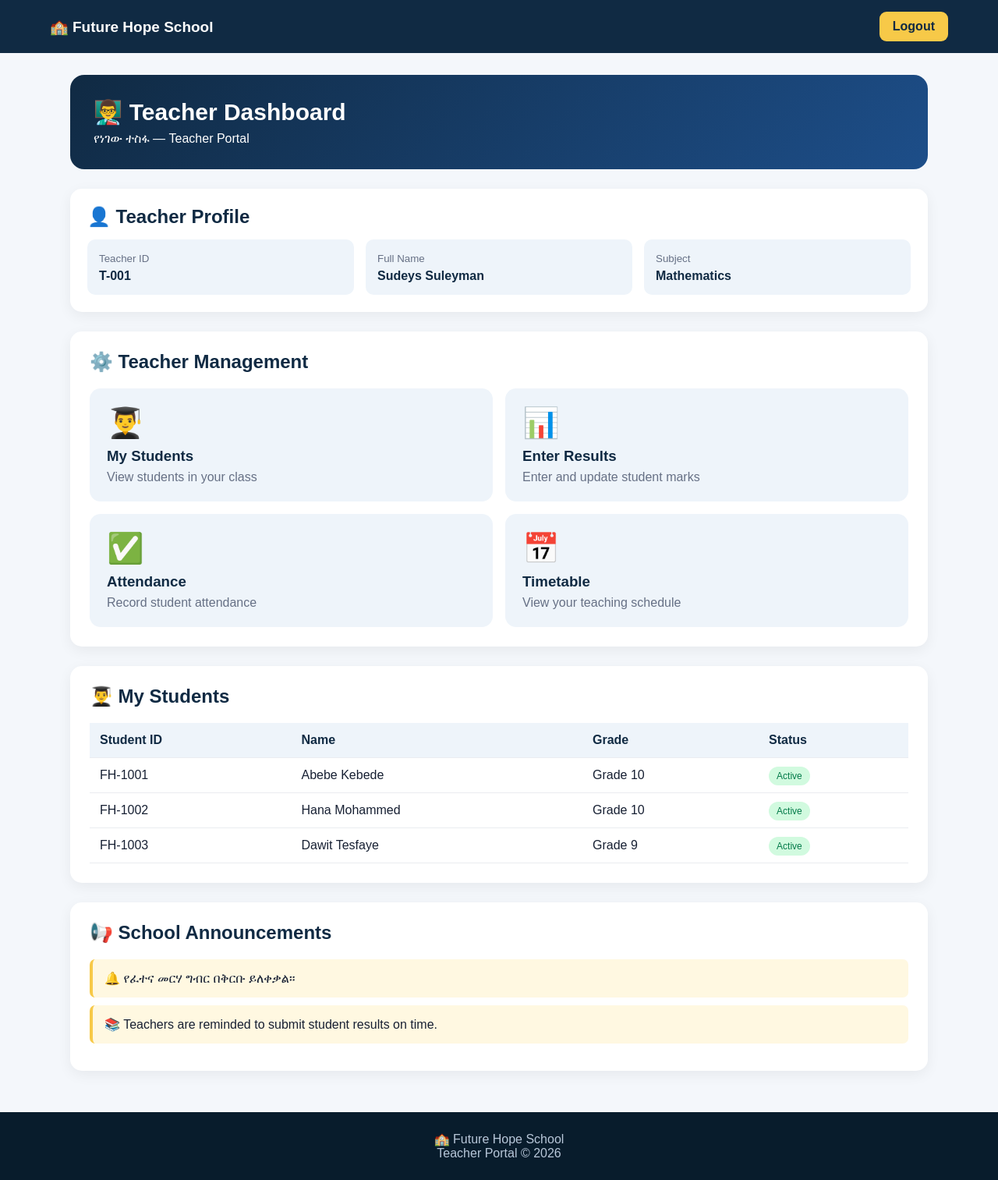
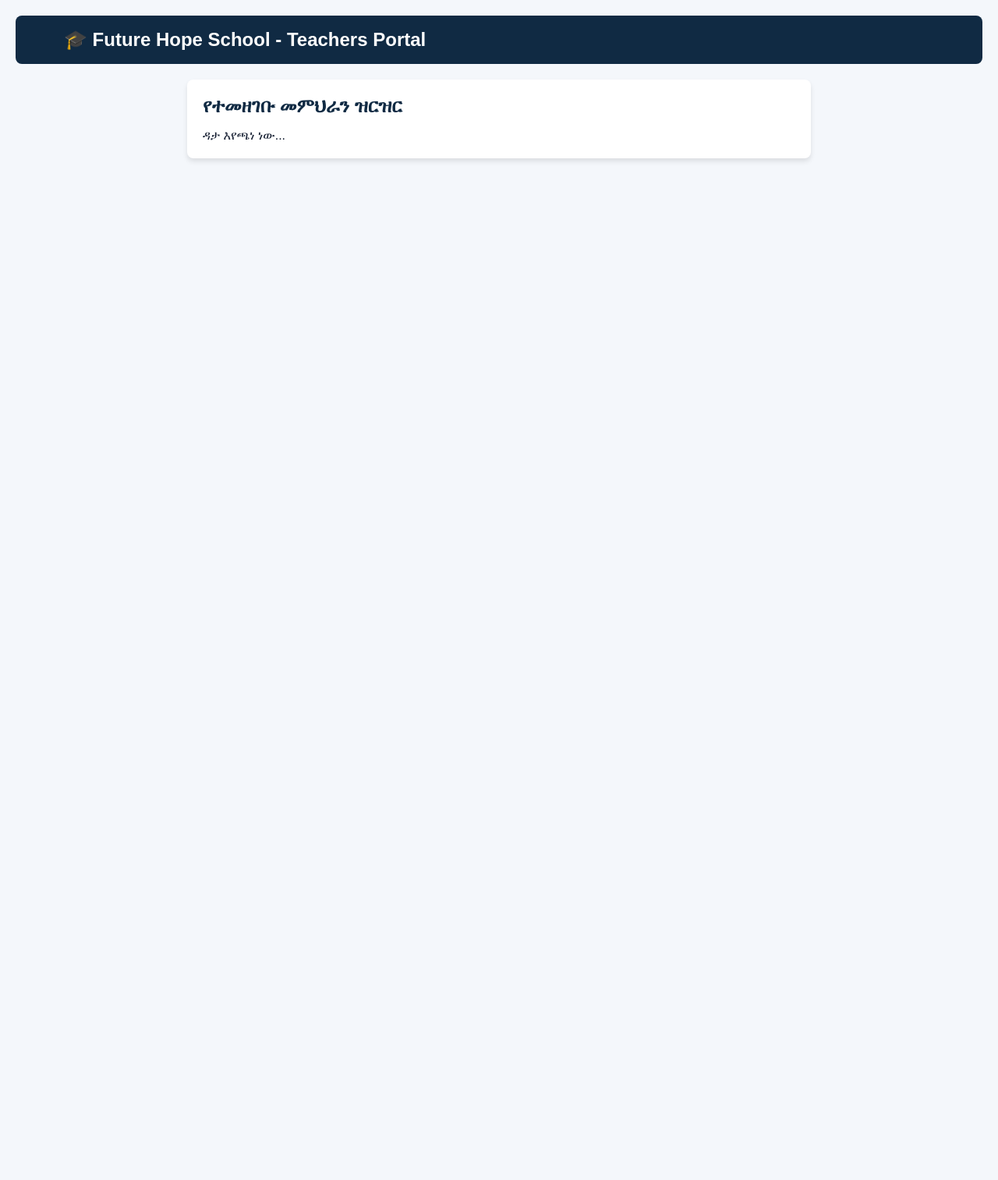
Before and after one commit to sudi00118-jpg/shool, a website: page teacher.html in a window 1280 px wide. Shown: the whole page at 78% size. After the commit the page ends 800 px from the top, so only its background shows below. Drawn offline with nearby package versions, Linux system fonts and the light colour scheme.

Commit message:
Refactor teacher.html for improved layout and style
Updated the HTML structure and style for the teacher portal, including language changes, header, and layout adjustments.

```diff
--- a/teacher.html
+++ b/teacher.html
@@ -1,534 +1,39 @@
 <!DOCTYPE html>
-<html lang="en">
-
+<html lang="am">
 <head>
   <meta charset="UTF-8">
   <meta name="viewport" content="width=device-width, initial-scale=1.0">
+  <title>Teachers Management | Future Hope School</title>
 
-<title>Teacher Dashboard | Future Hope</title>
+  <!-- Supabase CDN & JS Script -->
+  <script src="https://cdn.jsdelivr.net/npm/@supabase/supabase-js@2"></script>
+  <script src="script.js" defer></script>
 
   <style>
-
-*{
-    box-sizing:border-box;
-    margin:0;
-    padding:0;
-    font-family:Arial,sans-serif;
-}
-
-body{
-    background:#f4f7fb;
-    color:#172033;
-}
-
-/* HEADER */
-
-.header{
-    background:#102a43;
-    color:white;
-    padding:15px 5%;
-
-    display:flex;
-    justify-content:space-between;
-    align-items:center;
-}
-
-.logo{
-    font-size:19px;
-    font-weight:bold;
-}
-
-.logout{
-    background:#f7c948;
-    color:#102a43;
-    text-decoration:none;
-    padding:10px 17px;
-    border-radius:9px;
-    font-weight:bold;
-}
-
-/* MAIN */
-
-.container{
-    width:92%;
-    max-width:1100px;
-    margin:auto;
-    padding:28px 0;
-}
-
-/* WELCOME */
-
-.welcome{
-    background:linear-gradient(135deg,#102a43,#1d4e89);
-    color:white;
-    padding:30px;
-    border-radius:18px;
-    margin-bottom:25px;
-}
-
-.welcome h1{
-    font-size:30px;
-    margin-bottom:8px;
-}
-
-.welcome p{
-    font-size:16px;
-}
-
-/* PROFILE */
-
-.profile{
-    background:white;
-    padding:22px;
-    border-radius:15px;
-    margin-bottom:25px;
-    box-shadow:0 5px 18px rgba(0,0,0,.06);
-}
-
-.profile h2{
-    color:#102a43;
-    margin-bottom:15px;
-}
-
-.profile-grid{
-    display:grid;
-    grid-template-columns:repeat(3,1fr);
-    gap:15px;
-}
-
-.info{
-    background:#eef4fa;
-    padding:15px;
-    border-radius:10px;
-}
-
-.info small{
-    color:#667085;
-}
-
-.info strong{
-    display:block;
-    margin-top:5px;
-    color:#102a43;
-}
-
-/* ACTIONS */
-
-.section{
-    background:white;
-    padding:25px;
-    border-radius:15px;
-    margin-bottom:25px;
-    box-shadow:0 5px 18px rgba(0,0,0,.06);
-}
-
-.section-title{
-    color:#102a43;
-    font-size:24px;
-    margin-bottom:20px;
-}
-
-.actions{
-    display:grid;
-    grid-template-columns:repeat(2,1fr);
-    gap:16px;
-}
-
-.action{
-    display:block;
-    text-decoration:none;
-    color:#172033;
-    background:#eef4fa;
-    padding:22px;
-    border-radius:14px;
-    transition:.2s;
-}
-
-.action:hover{
-    transform:translateY(-3px);
-    background:#e1edf8;
-}
-
-.icon{
-    font-size:38px;
-    margin-bottom:10px;
-}
-
-.action h3{
-    color:#102a43;
-    margin-bottom:7px;
-}
-
-.action p{
-    color:#667085;
-}
-
-/* STUDENTS */
-
-.table-wrap{
-    overflow-x:auto;
-}
-
-table{
-    width:100%;
-    border-collapse:collapse;
-    min-width:600px;
-}
-
-th,td{
-    padding:13px;
-    text-align:left;
-    border-bottom:1px solid #eaecf0;
-}
-
-th{
-    background:#eef4fa;
-    color:#102a43;
-}
-
-.badge{
-    background:#d1fadf;
-    color:#027a48;
-    padding:5px 10px;
-    border-radius:20px;
-    font-size:12px;
-}
-
-/* NOTICE */
-
-.notice{
-    background:#fff8e1;
-    border-left:4px solid #f7c948;
-    padding:15px;
-    border-radius:7px;
-    margin-bottom:10px;
-}
-
-/* FOOTER */
-
-footer{
-    background:#081c2c;
-    color:#b8c7d9;
-    text-align:center;
-    padding:25px;
-}
-
-/* MOBILE */
-
-@media(max-width:650px){
-
-    .profile-grid{
-        grid-template-columns:1fr;
-    }
-
-    .actions{
-        grid-template-columns:1fr;
-    }
-
-    .welcome h1{
-        font-size:25px;
-    }
-
-    .container{
-        width:92%;
-    }
-
-}
-
+    * { margin:0; padding:0; box-sizing:border-box; font-family:Arial, sans-serif; }
+    body { background: #f4f7fb; color: #172033; padding: 20px; }
+    .header { background: #102a43; color: white; padding: 17px 5%; display: flex; justify-content: space-between; align-items: center; border-radius: 8px; margin-bottom: 20px; }
+    .container { max-width: 800px; margin: auto; }
+    .list-card { background: white; padding: 20px; border-radius: 8px; box-shadow: 0 4px 6px rgba(0,0,0,0.1); }
+    .list-card h2 { margin-bottom: 15px; color: #102a43; }
+    .teacher-item { background: #eef2f7; padding: 12px; margin-bottom: 10px; border-radius: 5px; border-left: 5px solid #27ab83; }
   </style>
-
 </head>
-
 <body>
 
-
-<!-- HEADER -->
-
-<header class="header">
-
-    <div class="logo">
-        🏫 Future Hope School
+  <div class="header">
+    <h2>🎓 Future Hope School - Teachers Portal</h2>
   </div>
 
-    <a href="login.html" class="logout">
-        Logout
-    </a>
-
-</header>
-
-
-<main class="container">
-
-
-<!-- WELCOME -->
-
-<section class="welcome">
-
-    <h1>
-        👨‍🏫 Teacher Dashboard
-    </h1>
-
-    <p>
-        የነገው ተስፋ — Teacher Portal
-    </p>
-
-</section>
-
-
-<!-- TEACHER PROFILE -->
-
-<section class="profile">
-
-    <h2>
-        👤 Teacher Profile
-    </h2>
-
-    <div class="profile-grid">
-
-        <div class="info">
-            <small>Teacher ID</small>
-            <strong>T-001</strong>
+  <div class="container">
+    <div class="list-card">
+      <h2>የተመዘገቡ መምህራን ዝርዝር</h2>
+      <!-- ዳታው በ Supabase በኩል እዚህ ቦታ ይገባል -->
+      <div id="teacherList">
+        <p>ዳታ እየጫነ ነው...</p>
       </div>
-
-        <div class="info">
-            <small>Full Name</small>
-            <strong>Sudeys Suleyman</strong>
     </div>
-
-        <div class="info">
-            <small>Subject</small>
-            <strong>Mathematics</strong>
   </div>
-
-    </div>
-
-</section>
-
-
-<!-- TEACHER MANAGEMENT -->
-
-<section class="section">
-
-    <h2 class="section-title">
-        ⚙️ Teacher Management
-    </h2>
-
-
-    <div class="actions">
-
-
-        <a href="students.html" class="action">
-
-            <div class="icon">
-                👨‍🎓
-            </div>
-
-            <h3>
-                My Students
-            </h3>
-
-            <p>
-                View students in your class
-            </p>
-
-        </a>
-
-
-        <a href="results.html" class="action">
-
-            <div class="icon">
-                📊
-            </div>
-
-            <h3>
-                Enter Results
-            </h3>
-
-            <p>
-                Enter and update student marks
-            </p>
-
-        </a>
-
-
-        <a href="attendance.html" class="action">
-
-            <div class="icon">
-                ✅
-            </div>
-
-            <h3>
-                Attendance
-            </h3>
-
-            <p>
-                Record student attendance
-            </p>
-
-        </a>
-
-
-        <a href="timetable.html" class="action">
-
-            <div class="icon">
-                📅
-            </div>
-
-            <h3>
-                Timetable
-            </h3>
-
-            <p>
-                View your teaching schedule
-            </p>
-
-        </a>
-
-
-    </div>
-
-</section>
-
-
-<!-- MY STUDENTS -->
-
-<section class="section">
-
-    <h2 class="section-title">
-        👨‍🎓 My Students
-    </h2>
-
-
-    <div class="table-wrap">
-
-        <table>
-
-            <thead>
-
-                <tr>
-
-                    <th>Student ID</th>
-                    <th>Name</th>
-                    <th>Grade</th>
-                    <th>Status</th>
-
-                </tr>
-
-            </thead>
-
-
-            <tbody id="studentTable">
-
-            </tbody>
-
-        </table>
-
-    </div>
-
-</section>
-
-
-<!-- ANNOUNCEMENTS -->
-
-<section class="section">
-
-    <h2 class="section-title">
-        📢 School Announcements
-    </h2>
-
-    <div class="notice">
-        🔔 የፈተና መርሃ ግብር በቅርቡ ይለቀቃል።
-    </div>
-
-    <div class="notice">
-        📚 Teachers are reminded to submit student results on time.
-    </div>
-
-</section>
-
-
-</main>
-
-
-<footer>
-
-    🏫 Future Hope School
-    <br>
-    Teacher Portal © 2026
-
-</footer>
-
-
-<script>
-
-/* SAMPLE STUDENTS */
-
-let students =
-    JSON.parse(
-        localStorage.getItem("futureHopeStudents")
-    ) || [];
-
-
-/* If there are no students,
-   show demo students */
-
-if(students.length === 0){
-
-    students = [
-
-        {
-            id:"FH-1001",
-            name:"Abebe Kebede",
-            grade:"Grade 10"
-        },
-
-        {
-            id:"FH-1002",
-            name:"Hana Mohammed",
-            grade:"Grade 10"
-        },
-
-        {
-            id:"FH-1003",
-            name:"Dawit Tesfaye",
-            grade:"Grade 9"
-        }
-
-    ];
-
-}
-
-
-let table =
-    document.getElementById("studentTable");
-
-
-students.forEach(function(student){
-
-    table.innerHTML += `
-
-        <tr>
-
-            <td>${student.id}</td>
-
-            <td>${student.name}</td>
-
-            <td>${student.grade}</td>
-
-            <td>
-                <span class="badge">
-                    Active
-                </span>
-            </td>
-
-        </tr>
-
-    `;
-
-});
-
-</script>
-
 
 </body>
 </html>
```
Lines whose indentation alone changed are shown as unchanged.
